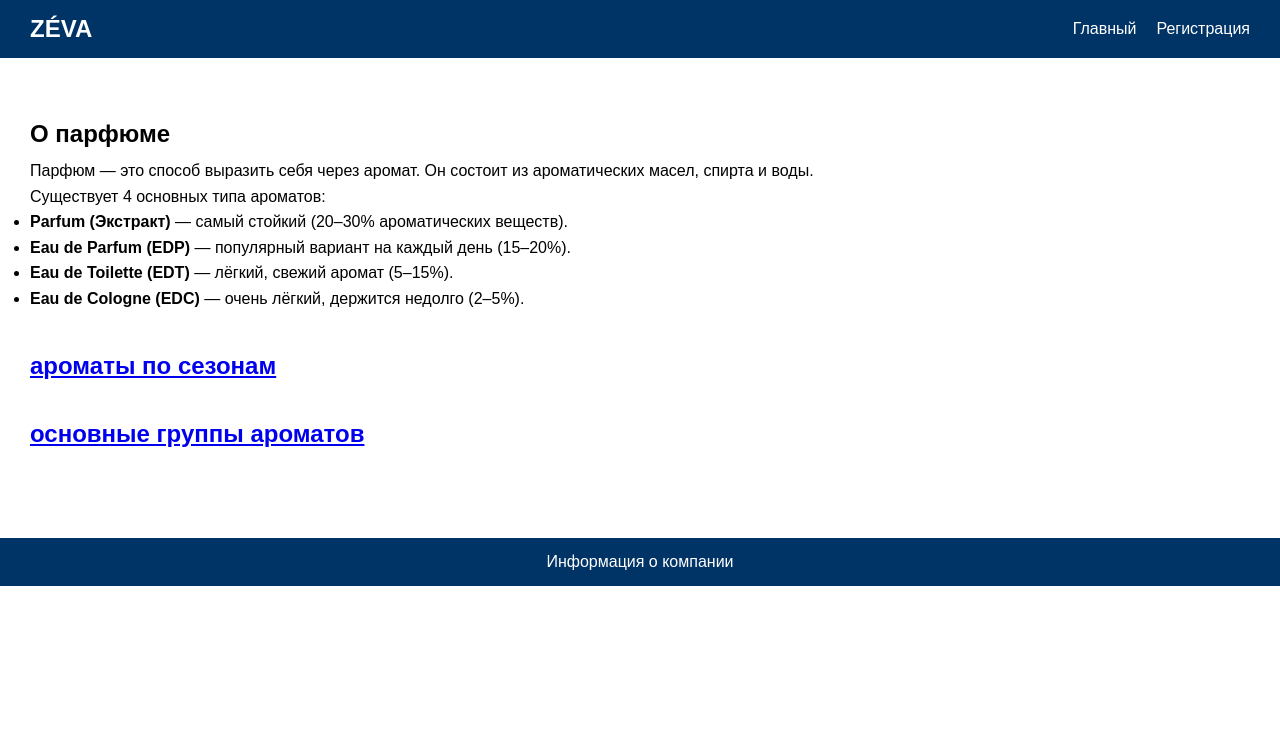
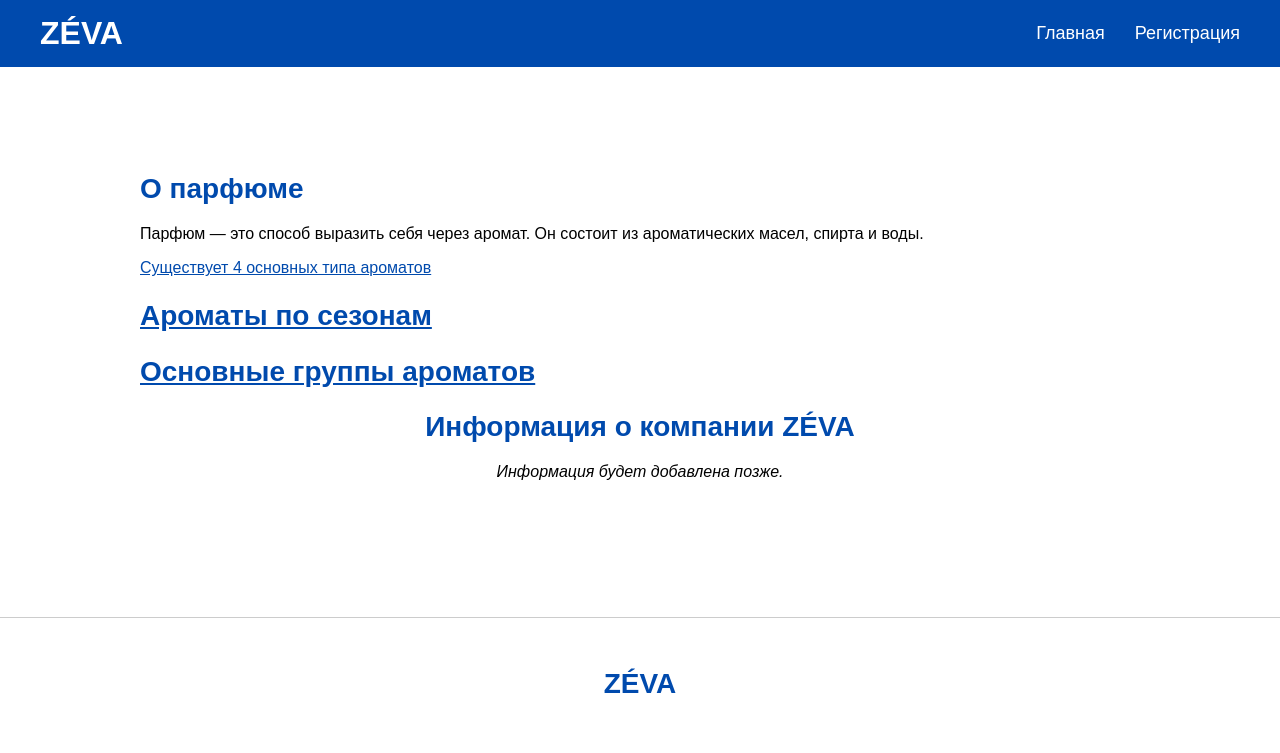
Before and after one commit to Peek-1/Parfum-store, a plain HTML site: page index.html in a window 1280 px wide. Drawn offline with Linux system fonts and the light colour scheme.

Commit message:
Update index.html

```diff
--- a/index.html
+++ b/index.html
@@ -5,123 +5,128 @@
   <meta name="viewport" content="width=device-width, initial-scale=1.0"/>
   <title>ZÉVA</title>
   <style>
-    * {
+    body {
       margin: 0;
-      padding: 0;
-      box-sizing: border-box;
-    }
-
-    body {
       font-family: Arial, sans-serif;
       background-color: #ffffff;
       color: #000;
     }
 
     header {
-      background-color: #003366;
-      color: white;
-      padding: 15px 30px;
       position: fixed;
       top: 0;
-      left: 0;
       width: 100%;
-      z-index: 999;
+      background-color: #004aad;
+      padding: 15px 40px;
       display: flex;
       justify-content: space-between;
       align-items: center;
+      z-index: 1000;
+      box-sizing: border-box;
     }
 
     .logo {
-      font-size: 24px;
+      font-size: 32px;
       font-weight: bold;
+      color: white;
+      cursor: pointer;
     }
 
     nav {
       display: flex;
-      gap: 20px;
+      gap: 30px;
     }
 
     nav a {
       color: white;
       text-decoration: none;
-      font-size: 16px;
+      font-size: 18px;
     }
 
-    nav a:hover {
-      text-decoration: underline;
-    }
-
-    .container {
-      padding: 120px 30px 50px;
+    .spacer {
+      height: 90px;
     }
 
     .section {
-      margin-bottom: 40px;
+      padding: 60px 20px;
+      max-width: 1000px;
+      margin: 0 auto;
     }
 
     .section h2 {
-      font-size: 24px;
-      margin-bottom: 10px;
+      font-size: 28px;
+      color: #004aad;
+      margin-bottom: 20px;
     }
 
-    .section p, ul {
-      font-size: 16px;
-      line-height: 1.6;
+    .center-text h2, .center-text p {
+      text-align: center;
     }
 
-    footer {
-      background-color: #003366;
-      color: white;
+    .footer-logo {
       text-align: center;
-      padding: 15px 20px;
+      padding: 50px 0;
+      font-size: 28px;
+      font-weight: bold;
+      color: #004aad;
+      cursor: pointer;
+      border-top: 1px solid #ccc;
     }
 
-    .footer-link {
-      color: white;
-      text-decoration: none;
-      font-size: 16px;
+    .footer {
+      margin-top: 60px;
     }
 
-    .footer-link:hover {
+    a.sub-link {
+      color: #004aad;
       text-decoration: underline;
+      cursor: pointer;
+    }
+
+    @media (max-width: 768px) {
+      nav {
+        flex-direction: column;
+        gap: 10px;
+      }
     }
   </style>
 </head>
 <body>
 
   <header>
-    <div class="logo"><a href="#" style="color: white; text-decoration: none;">ZÉVA</a></div>
+    <div class="logo" onclick="scrollToInfo()">ZÉVA</div>
     <nav>
-      <a href="#">Главный</a>
-      <a href="#">Регистрация</a>
+      <a href="index.html">Главная</a>
+      <a href="registration.html">Регистрация</a>
     </nav>
   </header>
 
-  <div class="container">
-    <div class="section" style="text-align: left;">
-      <h2>О парфюме</h2>
-      <p>Парфюм — это способ выразить себя через аромат. Он состоит из ароматических масел, спирта и воды.</p>
-      <p>Существует 4 основных типа ароматов:</p>
-      <ul>
-        <li><strong>Parfum (Экстракт)</strong> — самый стойкий (20–30% ароматических веществ).</li>
-        <li><strong>Eau de Parfum (EDP)</strong> — популярный вариант на каждый день (15–20%).</li>
-        <li><strong>Eau de Toilette (EDT)</strong> — лёгкий, свежий аромат (5–15%).</li>
-        <li><strong>Eau de Cologne (EDC)</strong> — очень лёгкий, держится недолго (2–5%).</li>
-      </ul>
-    </div>
+  <div class="spacer"></div>
 
-    <div class="section" style="text-align: left;">
-      <h2><a href="aromaty-po-sezonam.html">ароматы по сезонам</a></h2>
-    </div>
+  <div class="section">
+    <h2>О парфюме</h2>
+    <p>Парфюм — это способ выразить себя через аромат. Он состоит из ароматических масел, спирта и воды.</p>
+    <p><a class="sub-link" href="tipy-aromatov.html">Существует 4 основных типа ароматов</a></p>
 
-    <div class="section" style="text-align: left;">
-      <h2><a href="gruppy-aromatov.html">основные группы ароматов</a></h2>
+    <h2><a class="sub-link" href="sezony-aromatov.html">Ароматы по сезонам</a></h2>
+
+    <h2><a class="sub-link" href="gruppy-aromatov.html">Основные группы ароматов</a></h2>
+
+    <div class="center-text">
+      <h2 id="company-info">Информация о компании ZÉVA</h2>
+      <p><em>Информация будет добавлена позже.</em></p>
     </div>
   </div>
 
-  <footer>
-    <a href="kompaniya.html" class="footer-link">Информация о компании</a>
-  </footer>
+  <div class="footer">
+    <div class="footer-logo" onclick="scrollToInfo()">ZÉVA</div>
+  </div>
+
+  <script>
+    function scrollToInfo() {
+      document.getElementById("company-info").scrollIntoView({ behavior: "smooth" });
+    }
+  </script>
 
 </body>
 </html>
```
